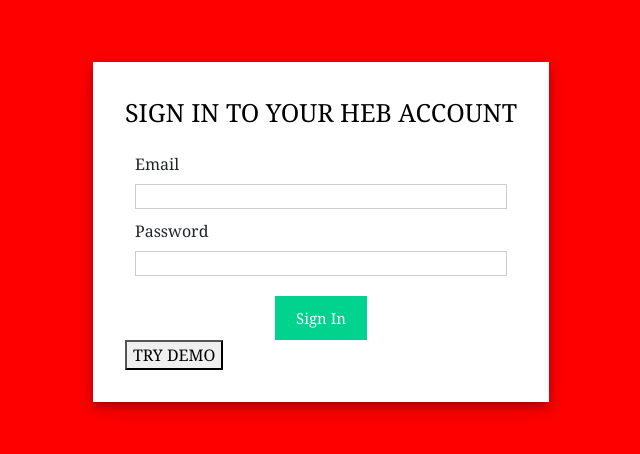
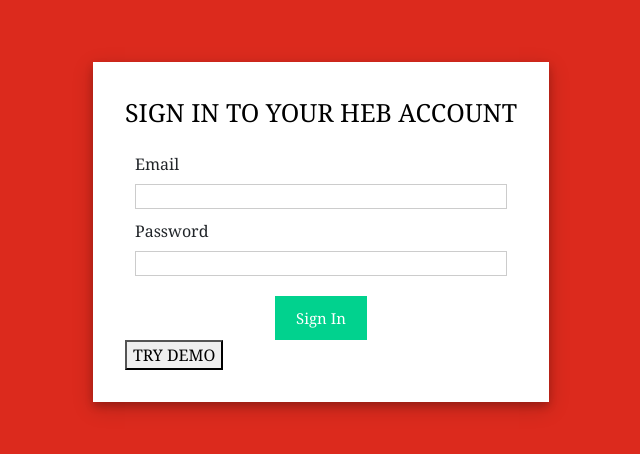
Before and after one commit to buddyintern/01-starting-setup, a React (Create React App) app: page / in a window 1280 px wide. Shown: the part 168-622 px from the top of the page, without its empty margins (319-959 px from the left). Built offline with nearby package versions, Linux system fonts and the light colour scheme; no server answers; the HTML template or start-up script is replaced by a standard one.

Commit message:
color and icon

```diff
--- a/public/index.html
+++ b/public/index.html
@@ -2,14 +2,14 @@
 <html lang="en">
   <head>
     <meta charset="utf-8" />
-    <link rel="icon" href="%PUBLIC_URL%/favicon.ico" />
+    <link rel="icon" href="%PUBLIC_URL%/favicon.png" />
     <meta name="viewport" content="width=device-width, initial-scale=1" />
     <meta name="theme-color" content="#000000" />
     <meta
       name="description"
       content="Web site created using create-react-app"
     />
-    <link rel="apple-touch-icon" href="%PUBLIC_URL%/logo192.png" />
+    <link rel="apple-touch-icon" href="%PUBLIC_URL%/favicon.png" />
     <!--
       manifest.json provides metadata used when your web app is installed on a
       user's mobile device or desktop. See https://developers.google.com/web/fundamentals/web-app-manifest/
@@ -26,7 +26,7 @@
     -->
     <title>HEB Smart Device</title>
   </head>
-  <body style="background-color: red">
+  <body style="background-color: #DC2A1D">
     <noscript>You need to enable JavaScript to run this app.</noscript>
     <div id="root"></div>
     <!--
--- a/src/components/login.css
+++ b/src/components/login.css
@@ -7,7 +7,7 @@
     gap: 20px;
     height: 100vh;
     font-family: Cambria, Cochin, Georgia, Times, "Times New Roman", serif;
-    background-color: red;
+    background-color: #DC2A1D;
   }
 
   input[type="text"],
@@ -46,7 +46,7 @@
   }
 
   .error {
-    color: red;
+    color: DC2A1D;
     font-size: 12px;
   }
 
--- a/src/index.css
+++ b/src/index.css
@@ -9,5 +9,5 @@
 }
 
 .appbg {
-  background-color: red;
+  background-color: #DC2A1D;
 }
```
Also changed, not shown: public/favicon.png (added).
